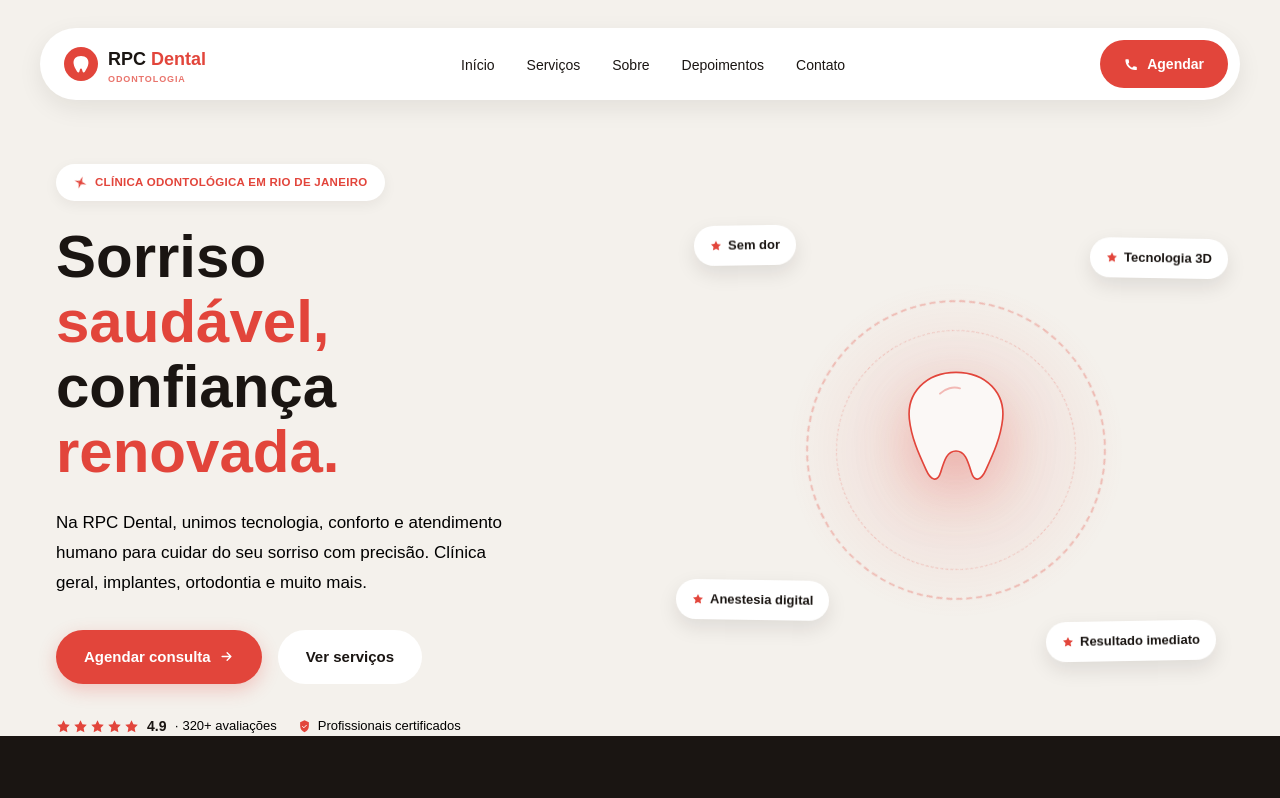
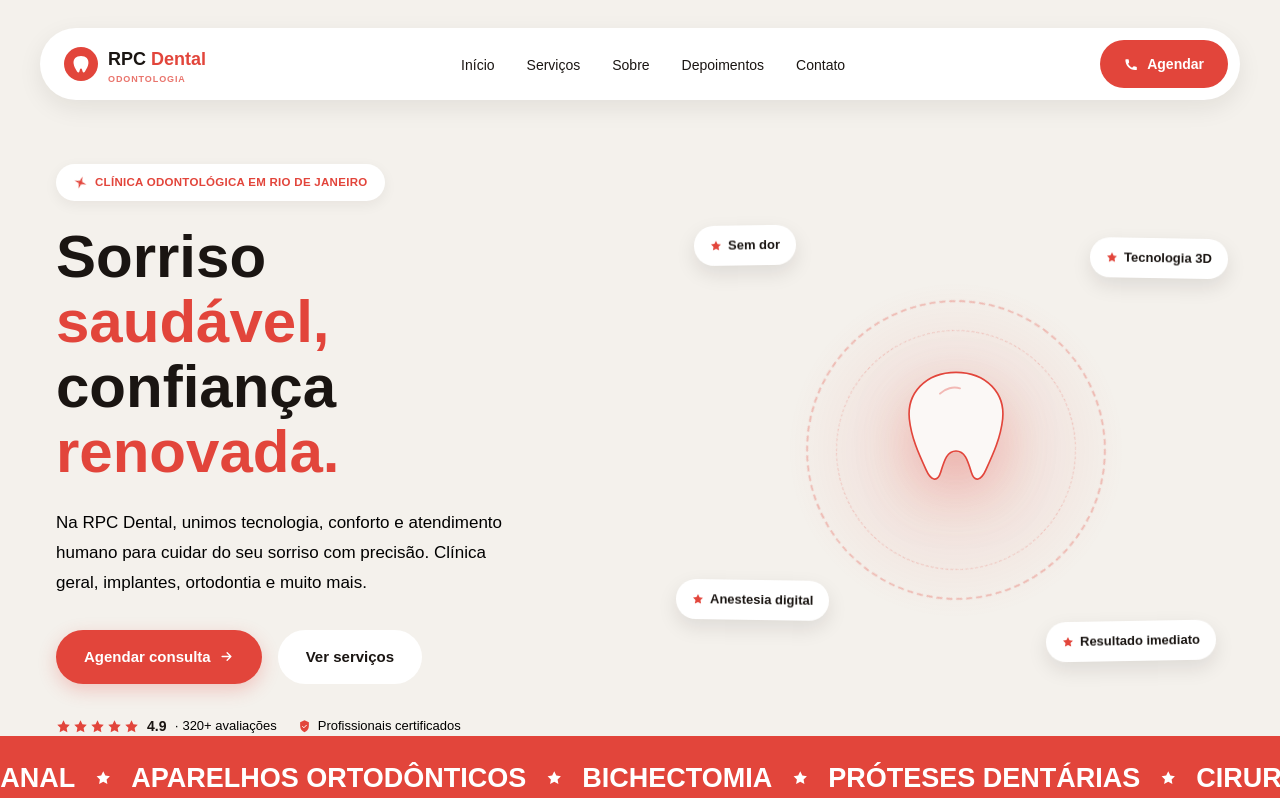
Before and after one commit to zeus-crf/rpc-dental, an Angular app: page / in a window 1280 px wide. Shown: the top 798 px of the page. Built offline with nearby package versions, Linux system fonts and the light colour scheme.

Commit message:
feat: Criação do component service-marquee

```diff
--- a/src/app/components/landing-page/landing-page.component.ts
+++ b/src/app/components/landing-page/landing-page.component.ts
@@ -5,17 +5,20 @@ import { NavbarComponent } from "../navbar/navbar.component";
 import { NavbarData } from "../navbar/navbar.models";
 import { HeroComponent } from "../hero/hero.component";
 import { HeroData } from "../hero/hero.models";
+import { ServiceMarqueeComponent } from "../service-marquee/service-marquee.component";
+import { ServiceMarqueeData } from "../service-marquee/service-marquee.models";
 
 
 
 @Component({
     selector: 'app-landing-page',
     standalone: true,
-    imports: [FooterComponent, NavbarComponent, HeroComponent],
+    imports: [FooterComponent, NavbarComponent, HeroComponent, ServiceMarqueeComponent],
     template: `
          <app-navbar [data]="navbarData" />
         <main>
         <app-hero [data]="heroData" />
+        <app-service-marquee [data]="marqueeData" />
         </main>
 
         <app-footer [data]="footerData" />
@@ -77,4 +80,16 @@ heroData: HeroData = {
     { label: 'Resultado imediato', position: 'bottom-right' },
   ],
 };
+
+marqueeData: ServiceMarqueeData = {
+  items: [
+    'Clínica geral',
+    'Tratamento de canal',
+    'Aparelhos ortodônticos',
+    'Bichectomia',
+    'Próteses dentárias',
+    'Cirurgia geral',
+    'Implantes dentários',
+  ],
+};
 }
--- /dev/null
+++ b/src/app/components/service-marquee/service-marquee.component.ts
@@ -0,0 +1,30 @@
+import { Component, Input } from '@angular/core';
+import { ServiceMarqueeData } from './service-marquee.models';
+
+@Component({
+  selector: 'app-service-marquee',
+  standalone: true,
+  template: `
+    <div class="bg-brand-red overflow-hidden py-5.5 group">
+      <div class="flex w-max animate-marquee group-hover:[animation-play-state:paused]">
+        @for (set of [1, 2]; track set) {
+          <div class="flex items-center" [attr.aria-hidden]="set === 2 ? 'true' : null">
+            @for (item of data.items; track item) {
+              <div class="flex items-center">
+                <span class="font-display font-extrabold text-[27px] text-white uppercase whitespace-nowrap px-5">
+                  {{ item }}
+                </span>
+                <svg width="16" height="16" viewBox="0 0 24 24" fill="#fff" class="flex-none">
+                  <path d="M12 2l3.1 6.3 6.9 1-5 4.9 1.2 6.9L12 17.8 5.8 21l1.2-6.9-5-4.9 6.9-1z"/>
+                </svg>
+              </div>
+            }
+          </div>
+        }
+      </div>
+    </div>
+  `,
+})
+export class ServiceMarqueeComponent {
+  @Input({ required: true }) data!: ServiceMarqueeData;
+}
--- /dev/null
+++ b/src/app/components/service-marquee/service-marquee.models.ts
@@ -0,0 +1,3 @@
+export interface ServiceMarqueeData {
+  items: string[];
+}
```
